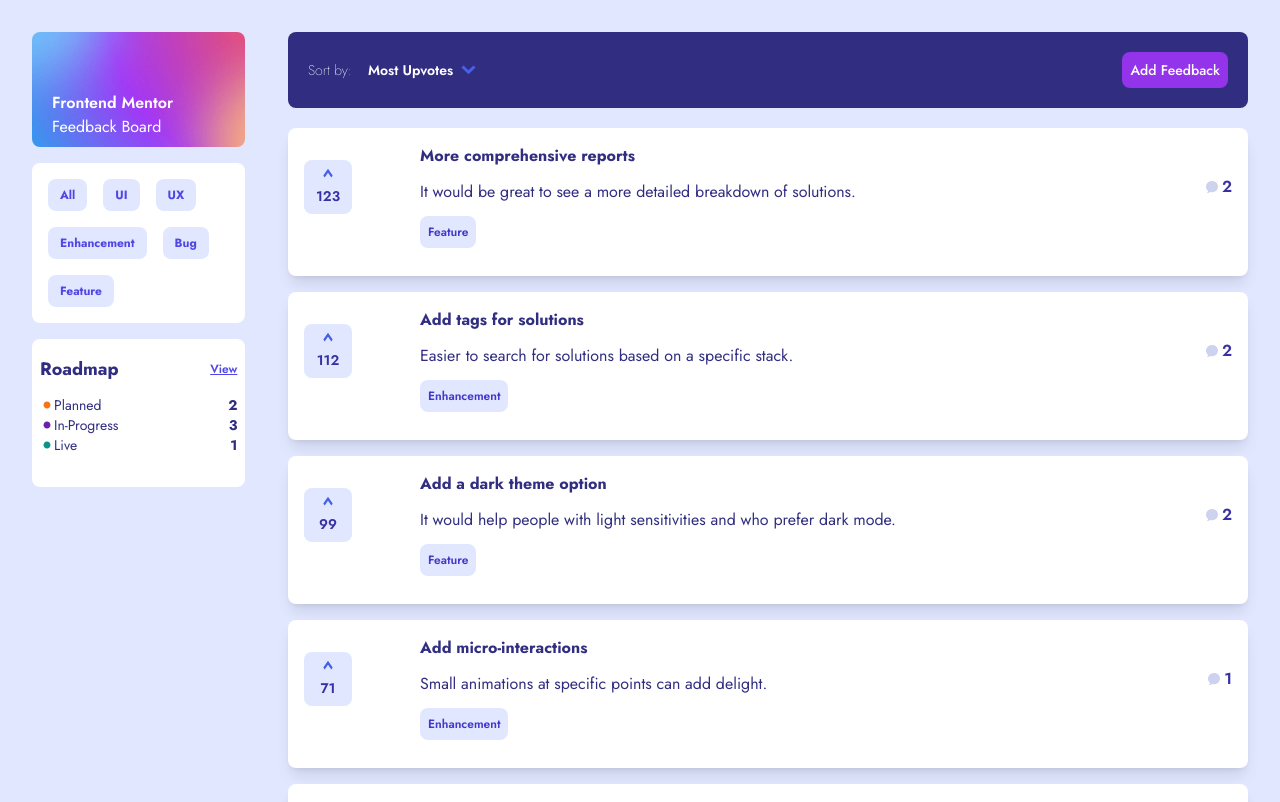
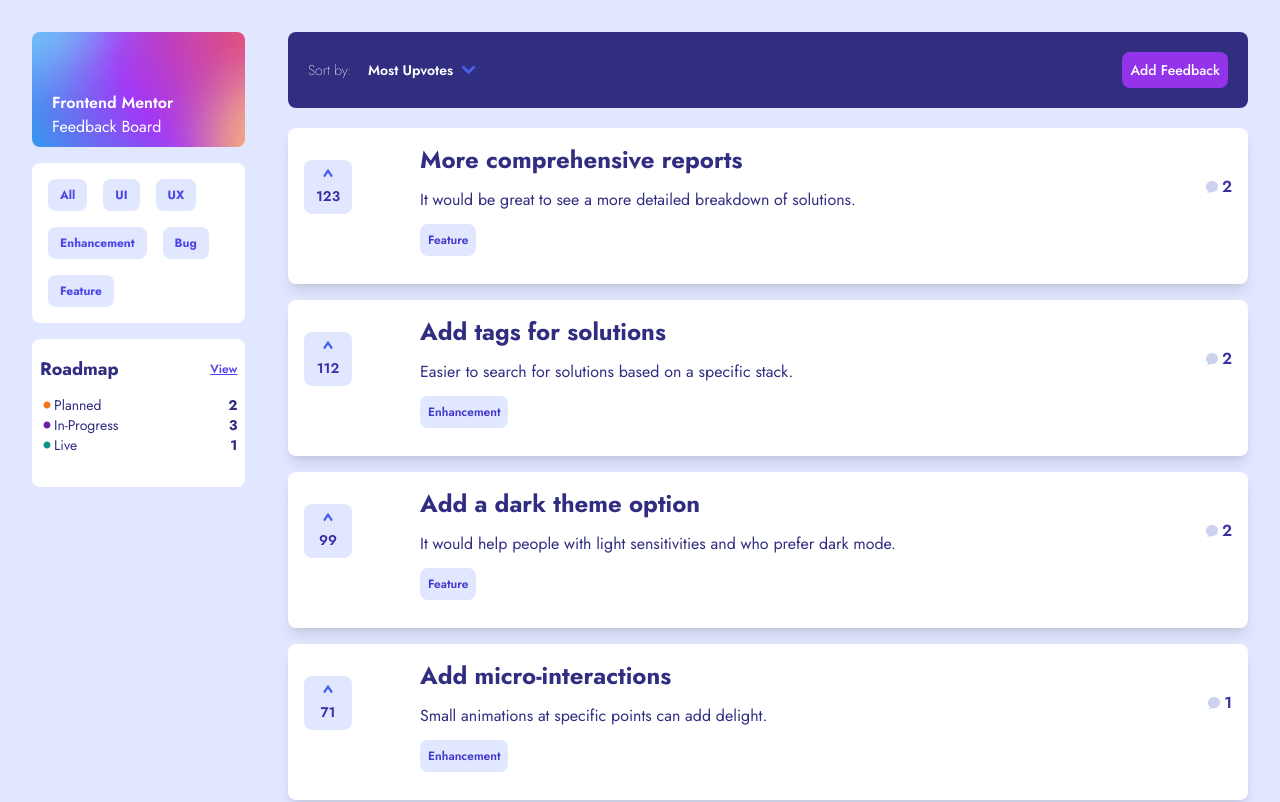
Before and after one commit to Paienobe/Product-feedback-app, a Next.js app: page / in a window 1280 px wide. Shown: the top 802 px of the page. Built offline with nearby package versions, Linux system fonts and the light colour scheme.

Commit message:
added reducers to app for complex state management

```diff
--- a/components/Feedback.js
+++ b/components/Feedback.js
@@ -1,5 +1,7 @@
 import Image from 'next/image'
 import Link from 'next/link'
+import { useState } from 'react'
+import { useGlobalContext } from '../context/GlobalContext'
 
 const Feedback = ({
   category,
@@ -10,11 +12,17 @@ const Feedback = ({
   title,
   upvotes,
 }) => {
+  const { upvoteProductRequest } = useGlobalContext()
+  const [upvoted, setUpvoted] = useState(false)
+
   return (
+    <div className='bg-white p-4 my-4 rounded-lg text-sm text-indigo-900 hover:scale-105 sm:relative sm:hover:scale-100 sm:hover:shadow-indigo-300 shadow-lg sm:text-base'>
+      <div className='sm:w-3/4 mx-auto'>
         <Link href={`/comments/${id}`}>
-      <div className='bg-white p-4 my-4 rounded-lg text-sm text-indigo-900 cursor-pointer hover:scale-105 sm:relative sm:hover:scale-100 sm:hover:shadow-indigo-300 shadow-lg sm:text-base'>
-        <div className='sm:w-3/4 mx-auto'>
-          <p className='font-bold text-indigo-900'>{title}</p>
+          <a className='font-bold text-indigo-900 hover:text-indigo-700 cursor-pointer sm:text-2xl'>
+            {title}
+          </a>
+        </Link>
         <p className='mt-3'>{description}</p>
         <p className='bg-indigo-100 p-2 text-indigo-700 font-semibold w-min rounded-lg text-xs my-3'>
           {category?.charAt(0).toUpperCase() + category?.slice(1)}
@@ -22,7 +30,20 @@ const Feedback = ({
       </div>
 
       <div className='flex items-center justify-between font-semibold text-indigo-800 sm:absolute sm:left-4 sm:right-4 top-8'>
-          <div className='font-semibold flex items-center justify-center p-2 bg-indigo-100 rounded-lg w-16 text-sm sm:flex-col  sm:w-12'>
+        <div
+          className={`font-semibold flex items-center justify-center p-2 bg-indigo-100 rounded-lg w-16 text-sm sm:flex-col sm:w-12 cursor-pointer ${
+            upvoted && 'bg-indigo-400 text-white'
+          }`}
+          onClick={() => {
+            if (!upvoted) {
+              upvoteProductRequest(id, 'increase')
+              setUpvoted(true)
+            } else {
+              upvoteProductRequest(id, 'decrease')
+              setUpvoted(false)
+            }
+          }}
+        >
           <Image src='/shared/icon-arrow-up.svg' width={10} height={10} />
           <p className='ml-2 sm:ml-0 sm:mt-2'>{upvotes}</p>
         </div>
@@ -32,7 +53,6 @@ const Feedback = ({
         </div>
       </div>
     </div>
-    </Link>
   )
 }
 
--- a/context/GlobalContext.js
+++ b/context/GlobalContext.js
@@ -1,13 +1,27 @@
-import React, { useContext, useState } from 'react'
+import React, { useContext, useState, useReducer } from 'react'
 import data from '../data/data.json'
+import reducer from '../reducer/reducer'
 
 const AppContext = React.createContext()
 
+const initialState = data
+
 const AppProvider = ({ children }) => {
   const [feedbackData, setFeedbackData] = useState(data)
+  const [state, dispatch] = useReducer(reducer, initialState)
+
+  const addProductRequest = (category, details, title) => {
+    dispatch({ type: 'ADD', payload: { category, details, title } })
+  }
+
+  const upvoteProductRequest = (id, type) => {
+    dispatch({ type: 'UPVOTE', payload: { id, type } })
+  }
 
   return (
-    <AppContext.Provider value={{ feedbackData, setFeedbackData }}>
+    <AppContext.Provider
+      value={{ ...state, addProductRequest, upvoteProductRequest }}
+    >
       {children}
     </AppContext.Provider>
   )
--- a/pages/comments/[id].js
+++ b/pages/comments/[id].js
@@ -8,8 +8,8 @@ import CommentInput from '../../components/CommentInput'
 
 const CommentsPage = () => {
   const router = useRouter()
-  const { feedbackData } = useGlobalContext()
-  const selectedFeedback = feedbackData.productRequests.find((item) => {
+  const { productRequests } = useGlobalContext()
+  const selectedFeedback = productRequests.find((item) => {
     return item.id.toString() === router.query.id
   })
   return (
--- a/pages/index.js
+++ b/pages/index.js
@@ -6,7 +6,7 @@ import { useGlobalContext } from '../context/GlobalContext'
 import Feedback from '../components/Feedback'
 
 export default function Home() {
-  const { feedbackData } = useGlobalContext()
+  const { productRequests } = useGlobalContext()
   const compareUpvotes = (itemA, itemB) => {
     if (itemA.upvotes < itemB.upvotes) {
       return 1
@@ -27,7 +27,7 @@ export default function Home() {
         <div className='p-4 lg:w-4/5 lg:ml-auto relative lg:mt-8'>
           <FeedbackHeader />
           <div className='mt-14 sm:mt-20 sm:mx-4'>
-            {feedbackData.productRequests
+            {productRequests
               .sort(compareUpvotes)
               .map((request) => {
                 return <Feedback key={request.id} {...request} />
--- a/pages/newfeedback.js
+++ b/pages/newfeedback.js
@@ -1,12 +1,13 @@
 import Link from 'next/link'
 import Image from 'next/image'
 import { useGlobalContext } from '../context/GlobalContext'
-import { useEffect, useRef, useState } from 'react'
+import { useRef, useState } from 'react'
 import { useRouter } from 'next/router'
 
 const NewFeedback = () => {
   const formRef = useRef(null)
-  const { feedbackData, setFeedbackData } = useGlobalContext()
+  const { feedbackData, setFeedbackData, addProductRequest } =
+    useGlobalContext()
   const categories = ['UI', 'UX', 'Enhancement', 'Bug', 'Feature']
   const [title, setTitle] = useState('')
   const [pickedCategory, setPickedCategory] = useState('')
@@ -29,21 +30,26 @@ const NewFeedback = () => {
           ref={formRef}
           onSubmit={(e) => {
             e.preventDefault()
-            setFeedbackData({
-              ...feedbackData,
-              productRequests: [
-                ...feedbackData.productRequests,
-                {
-                  category: formRef?.current?.category?.value,
-                  comments: [],
-                  description: formRef?.current?.details?.value,
-                  id: new Date().getTime(),
-                  status: '',
-                  title: formRef?.current?.title?.value,
-                  upvotes: 0,
-                },
-              ],
-            })
+            addProductRequest(
+              formRef?.current?.category?.value,
+              formRef?.current?.details?.value,
+              formRef?.current?.title?.value
+            )
+            // setFeedbackData({
+            //   ...feedbackData,
+            //   productRequests: [
+            //     ...feedbackData.productRequests,
+            //     {
+            //       category: formRef?.current?.category?.value,
+            //       comments: [],
+            //       description: formRef?.current?.details?.value,
+            //       id: new Date().getTime(),
+            //       status: '',
+            //       title: formRef?.current?.title?.value,
+            //       upvotes: 0,
+            //     },
+            //   ],
+            // })
             router.push('/')
           }}
         >
--- a/pages/roadmap.js
+++ b/pages/roadmap.js
@@ -5,13 +5,13 @@ import { useEffect, useState } from 'react'
 import CategoryComponent from '../components/CategoryComponent'
 
 const Roadmap = () => {
-  const { feedbackData } = useGlobalContext()
+  const { productRequests } = useGlobalContext()
   const [planned, setPlanned] = useState(true)
   const [inProgress, setInProgress] = useState(false)
   const [live, setLive] = useState(false)
 
   const chosenTab = (tab) => {
-    return feedbackData.productRequests.filter((request) => {
+    return productRequests.filter((request) => {
       return request.status === tab
     })
   }
--- /dev/null
+++ b/reducer/reducer.js
@@ -0,0 +1,36 @@
+const reducer = (state, action) => {
+  if (action.type === 'ADD') {
+    return {
+      ...state,
+      productRequests: [
+        ...state.productRequests,
+        {
+          category: action.payload.category,
+          comments: [],
+          description: action.payload.details,
+          id: new Date().getTime(),
+          status: '',
+          title: action.payload.title,
+          upvotes: 0,
+        },
+      ],
+    }
+  }
+
+  if (action.type === 'UPVOTE') {
+    let temporaryUpvote = state.productRequests.map((request) => {
+      if (request.id === action.payload.id) {
+        if (action.payload.type === 'increase') {
+          return { ...request, upvotes: request.upvotes + 1 }
+        }
+        if (action.payload.type === 'decrease') {
+          return { ...request, upvotes: request.upvotes - 1 }
+        }
+      }
+      return request
+    })
+    return { ...state, productRequests: temporaryUpvote }
+  }
+}
+
+export default reducer
```
Lines whose indentation alone changed are shown as unchanged.
